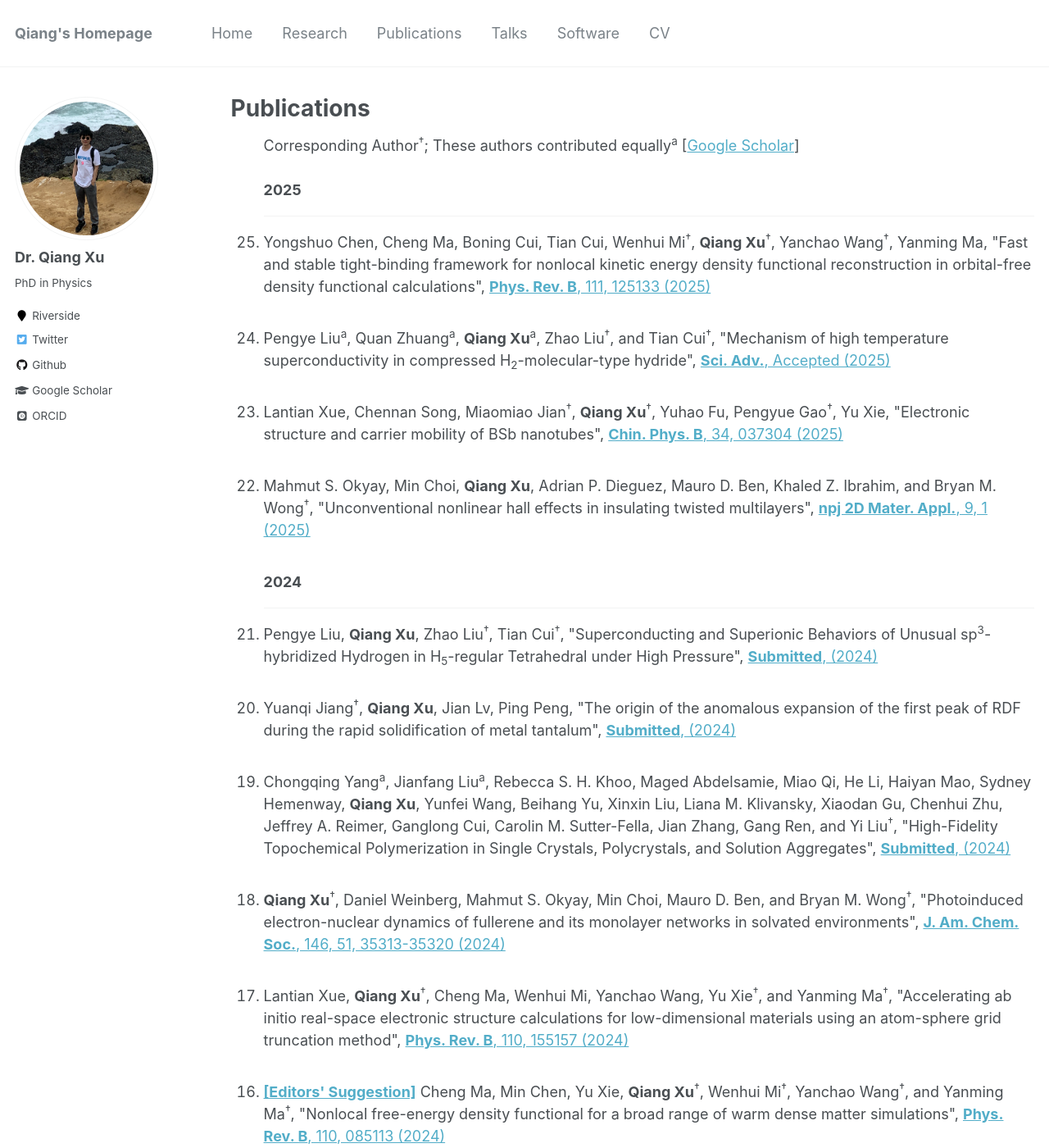
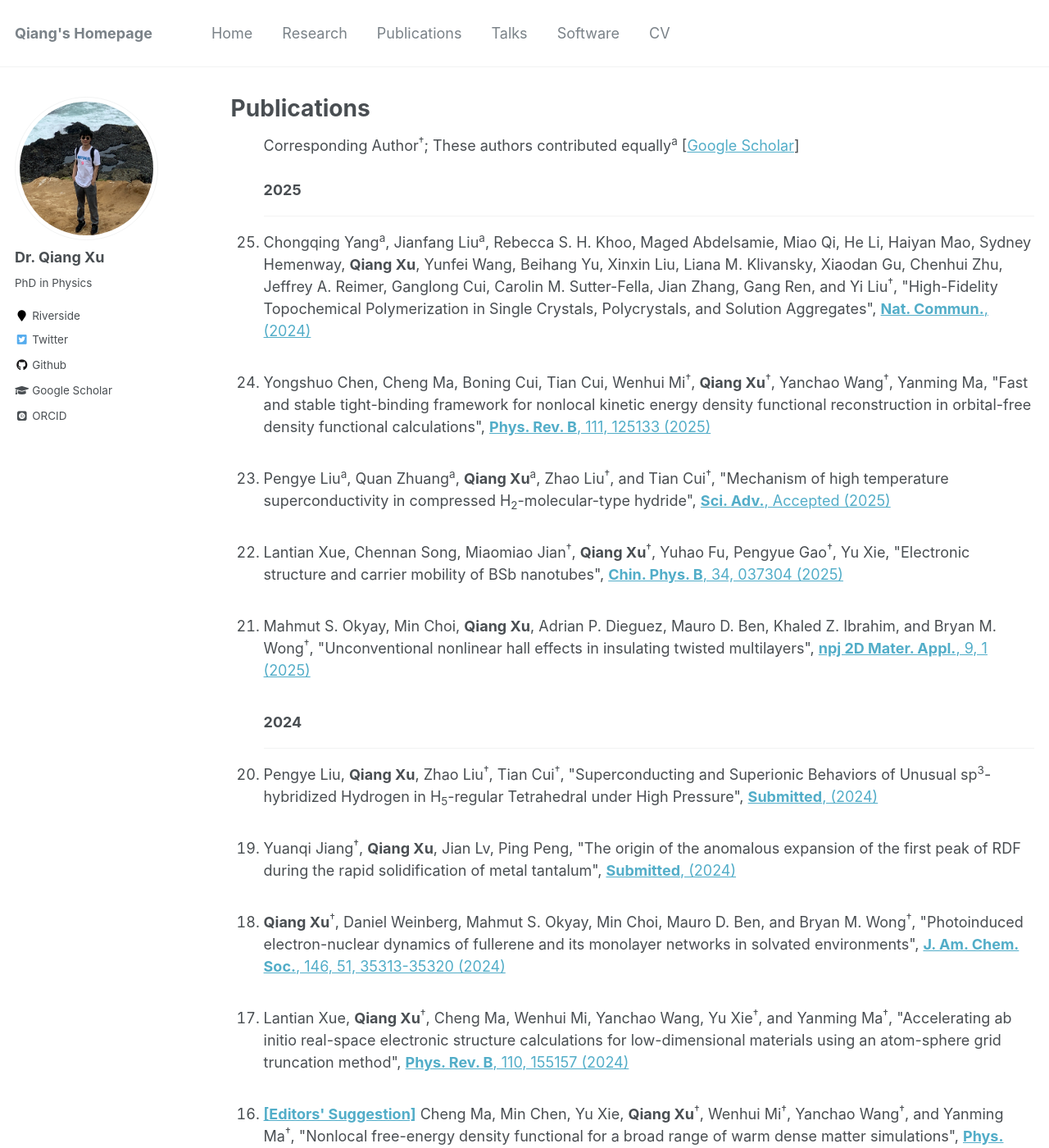
Before and after one commit to xqjlu/xqjlu.github.io, a Jekyll site: the page built from _pages/publications.md, in a window 1280 px wide and 1400 px high. Shown: the whole window at 82% size. Built offline with Jekyll 4.4.1, drawn with Linux system fonts in a browser that asks for light colours; some web fonts are replaced; some of the changed lines change nothing that is shown.

Commit message:
natcomm cq

```diff
--- a/_pages/publications.md
+++ b/_pages/publications.md
@@ -38,6 +38,14 @@
 <b>2025</b>
 <hr align="left" color="#000000">
 
+<li>Chongqing Yang<sup>a</sup>, Jianfang Liu<sup>a</sup>, Rebecca S. H. Khoo, Maged Abdelsamie,
+Miao Qi, He Li, Haiyan Mao, Sydney Hemenway, <b>Qiang Xu</b>, Yunfei Wang, Beihang Yu, Xinxin Liu,
+Liana M. Klivansky, Xiaodan Gu, Chenhui Zhu, Jeffrey A. Reimer, Ganglong Cui, Carolin M. Sutter-Fella,
+Jian Zhang, Gang Ren, and Yi Liu<sup>†</sup>,
+"High-Fidelity Topochemical Polymerization in Single Crystals, Polycrystals, and Solution Aggregates",
+<a href="https://xqjlu.github.io/publications/" target="_blank"><b>Nat. Commun.</b>, (2024)</a>
+</li><br>
+
 <li>Yongshuo Chen, Cheng Ma, Boning Cui, Tian Cui, Wenhui Mi<sup>†</sup>, <b>Qiang Xu</b><sup>†</sup>, Yanchao Wang<sup>†</sup>, Yanming Ma,
 "Fast and stable tight-binding framework for nonlocal kinetic energy density functional reconstruction in orbital-free density functional calculations",
 <a href="https://doi.org/10.1103/PhysRevB.111.125133" target="_blank"><b>Phys. Rev. B</b>, 111, 125133 (2025)</a>
@@ -69,14 +77,6 @@
 
 <li>Yuanqi Jiang<sup>†</sup>, <b>Qiang Xu</b>, Jian Lv, Ping Peng,
 "The origin of the anomalous expansion of the first peak of RDF during the rapid solidification of metal tantalum",
-<a href="https://xqjlu.github.io/publications/" target="_blank"><b>Submitted</b>, (2024)</a>
-</li><br>
-
-<li>Chongqing Yang<sup>a</sup>, Jianfang Liu<sup>a</sup>, Rebecca S. H. Khoo, Maged Abdelsamie,
-Miao Qi, He Li, Haiyan Mao, Sydney Hemenway, <b>Qiang Xu</b>, Yunfei Wang, Beihang Yu, Xinxin Liu,
-Liana M. Klivansky, Xiaodan Gu, Chenhui Zhu, Jeffrey A. Reimer, Ganglong Cui, Carolin M. Sutter-Fella,
-Jian Zhang, Gang Ren, and Yi Liu<sup>†</sup>,
-"High-Fidelity Topochemical Polymerization in Single Crystals, Polycrystals, and Solution Aggregates",
 <a href="https://xqjlu.github.io/publications/" target="_blank"><b>Submitted</b>, (2024)</a>
 </li><br>
 
```
